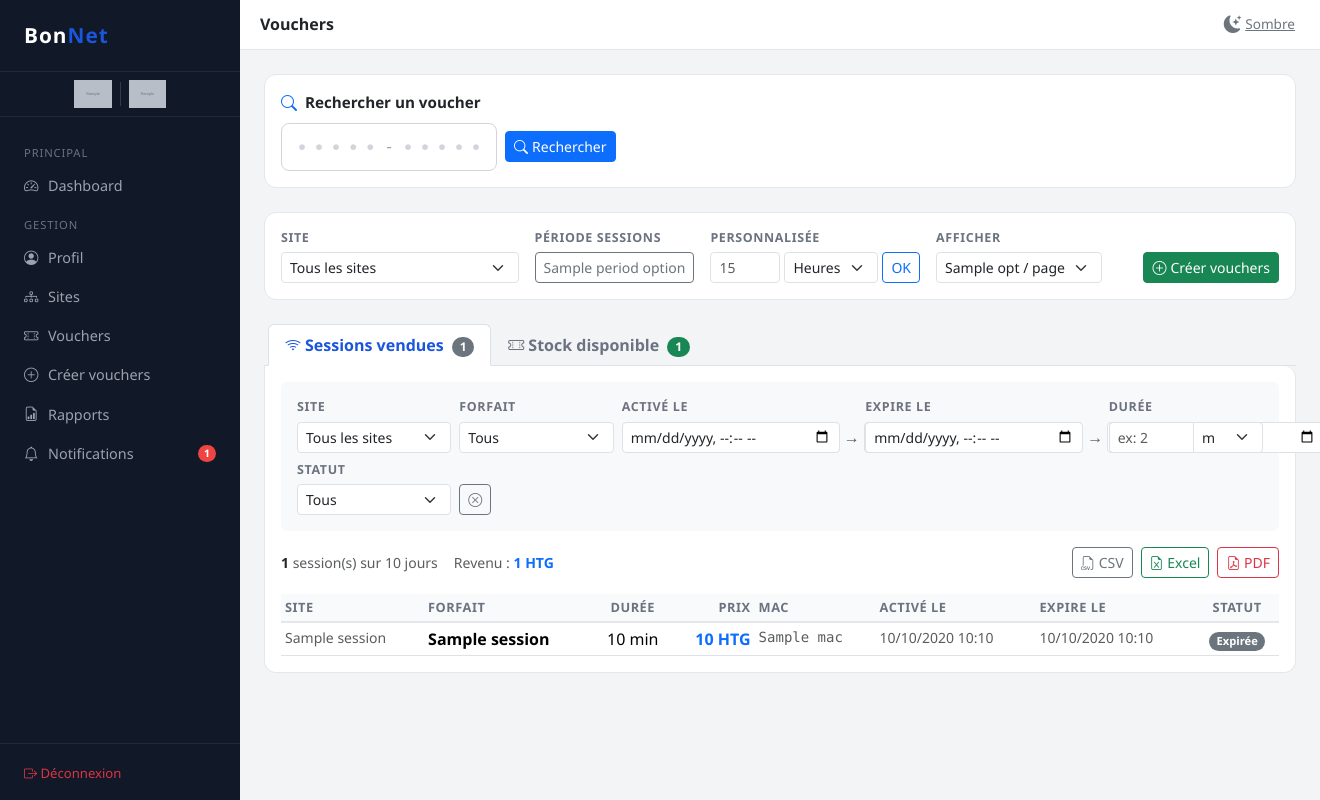
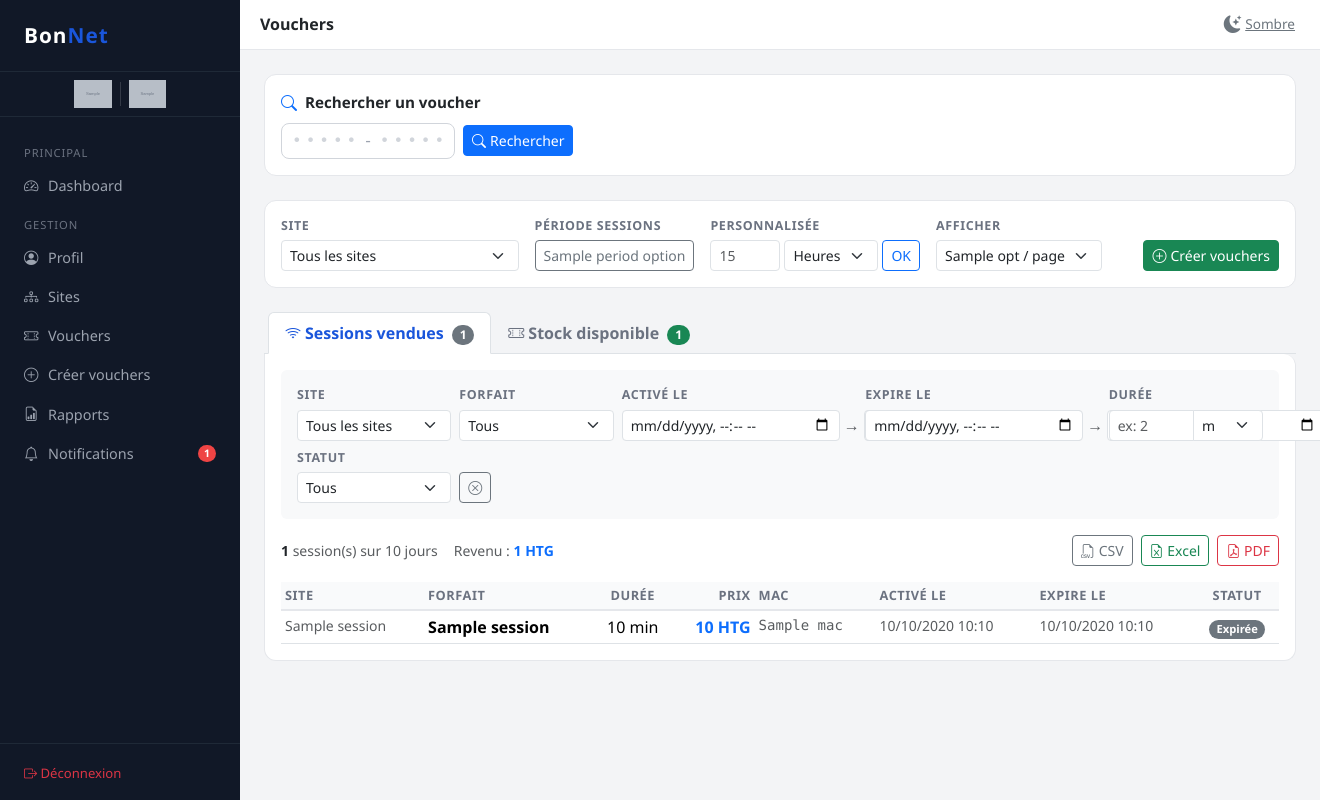
Before and after one commit to Vaillantval/Transversal-Voucher-Managing-system, a Django app: template templates/vouchers/list.html in a window 1320 px wide. Run offline with Django 5.2, Linux system fonts and the light colour scheme; the template is opened without the code that fills it: most values are stand-ins (such as "Sample title", 1, 10 or a date in 2020); grey boxes marked "Sample" are stand-in pictures.

Commit message:
Reduce voucher code input size (font 1rem, padding 5px 10px)
Co-Authored-By: Claude Sonnet 4.6 <noreply@anthropic.com>

```diff
--- a/templates/dashboard/index.html
+++ b/templates/dashboard/index.html
@@ -26,9 +26,9 @@
 .code-display-wrap { position:relative; display:inline-flex; }
 .code-display-wrap input { position:absolute; inset:0; opacity:0; cursor:text; width:100%; height:100%; z-index:1; }
 .code-display {
-  display:inline-flex; align-items:center; gap:5px;
+  display:inline-flex; align-items:center; gap:4px;
   background:#fff; border:1.5px solid #d1d5db; border-radius:8px;
-  padding:8px 14px; font-family:monospace; font-size:1.25rem;
+  padding:5px 10px; font-family:monospace; font-size:1rem;
   cursor:text; user-select:none; transition:border-color .15s, box-shadow .15s;
 }
 .code-display-wrap input:focus ~ .code-display { border-color:#1A56DB; box-shadow:0 0 0 3px rgba(26,86,219,.12); }
--- a/templates/vouchers/list.html
+++ b/templates/vouchers/list.html
@@ -23,9 +23,9 @@
 .code-display-wrap { position:relative; display:inline-flex; }
 .code-display-wrap input { position:absolute; inset:0; opacity:0; cursor:text; width:100%; height:100%; z-index:1; }
 .code-display {
-  display:inline-flex; align-items:center; gap:5px;
+  display:inline-flex; align-items:center; gap:4px;
   background:#fff; border:1.5px solid #d1d5db; border-radius:8px;
-  padding:8px 14px; font-family:monospace; font-size:1.25rem;
+  padding:5px 10px; font-family:monospace; font-size:1rem;
   cursor:text; user-select:none; transition:border-color .15s, box-shadow .15s;
 }
 .code-display-wrap input:focus ~ .code-display { border-color:#1A56DB; box-shadow:0 0 0 3px rgba(26,86,219,.12); }
```
